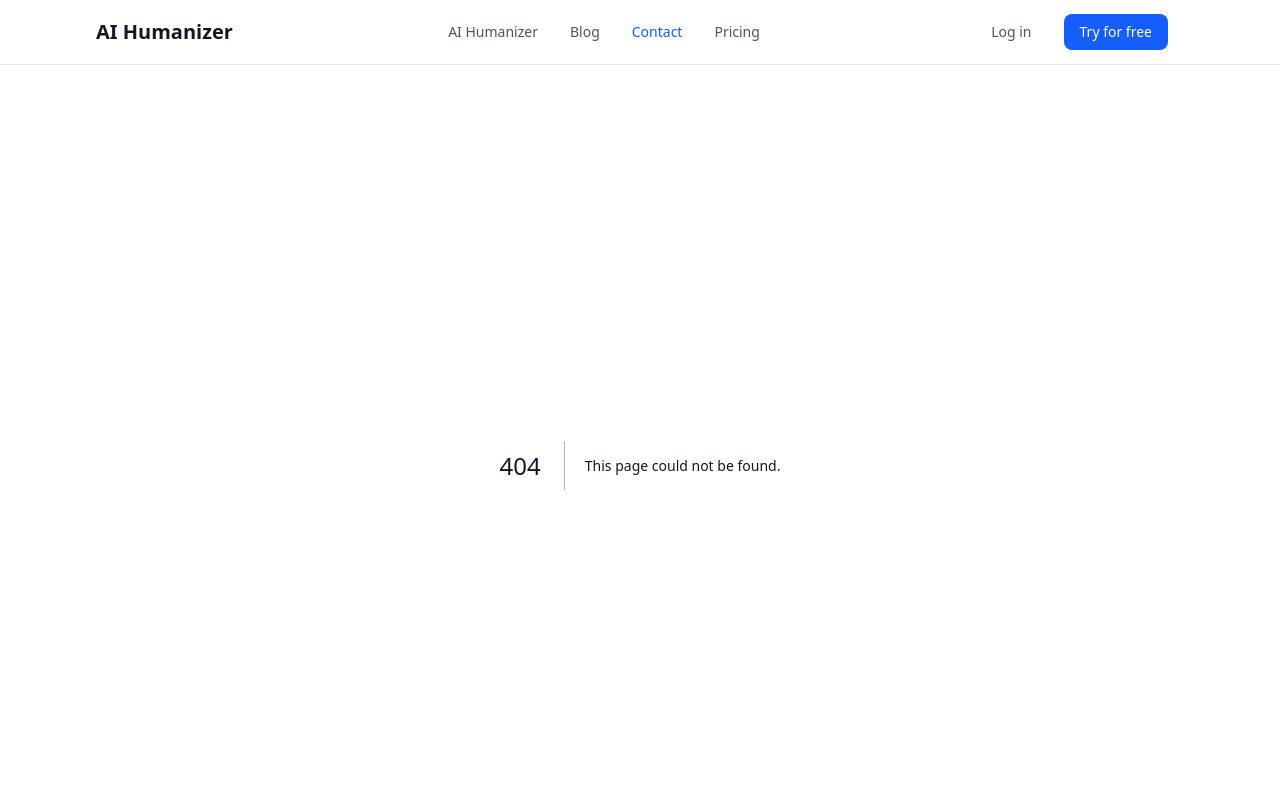
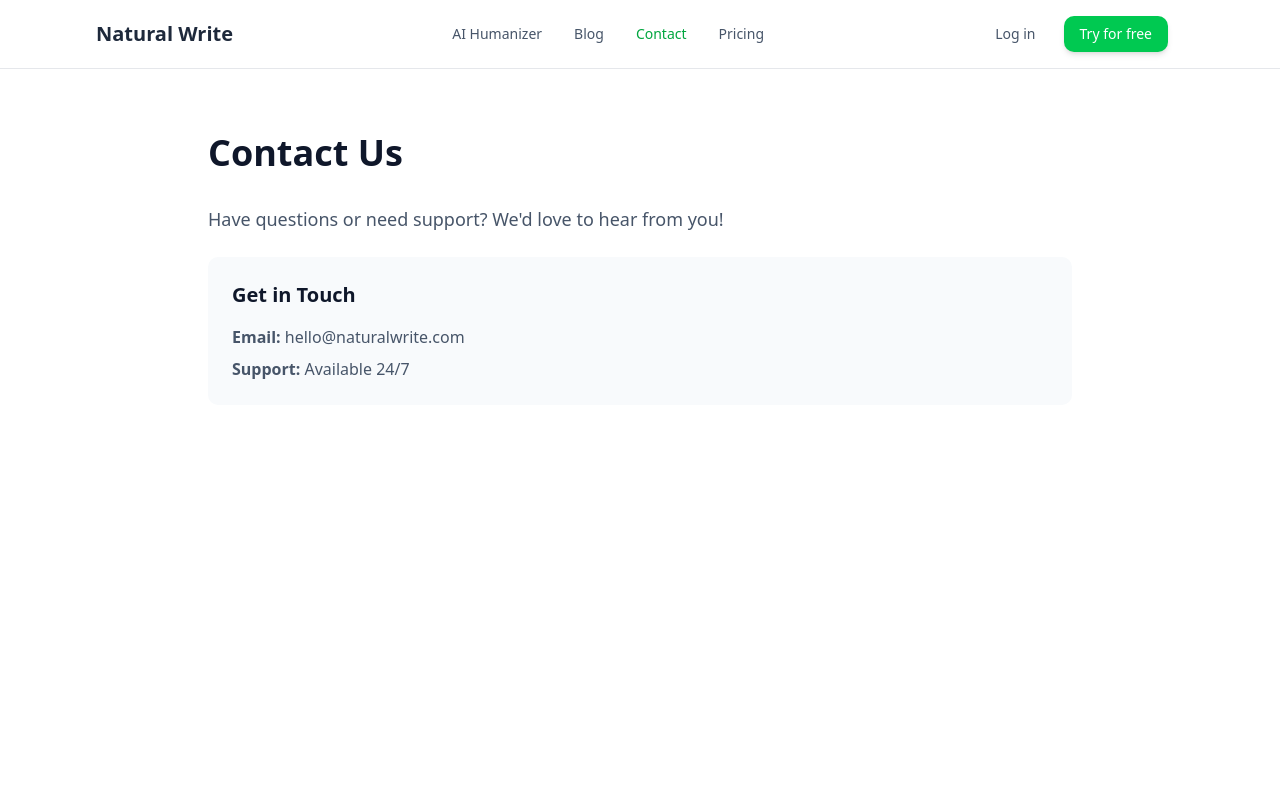
Before and after one commit to Rohitvishwakarma5133/hello, a Next.js app: page /contact in a window 1280 px wide. Before the commit this address had no page. Shown: the top 800 px of the page. Built offline with nearby package versions, Linux system fonts and the light colour scheme.

Commit message:
fixed the navigation issue and other header to make the global header

```diff
--- /dev/null
+++ b/src/app/blog/page.tsx
@@ -0,0 +1,12 @@
+export default function BlogPage() {
+  return (
+    <div className="min-h-screen bg-white">
+      <div className="max-w-4xl mx-auto px-4 py-16">
+        <h1 className="text-4xl font-bold text-slate-900 mb-8">Blog</h1>
+        <p className="text-lg text-slate-600">
+          Coming soon! Stay tuned for insights about AI humanization, writing tips, and the latest updates.
+        </p>
+      </div>
+    </div>
+  );
+}
--- /dev/null
+++ b/src/app/contact/page.tsx
@@ -0,0 +1,25 @@
+export default function ContactPage() {
+  return (
+    <div className="min-h-screen bg-white">
+      <div className="max-w-4xl mx-auto px-4 py-16">
+        <h1 className="text-4xl font-bold text-slate-900 mb-8">Contact Us</h1>
+        <div className="space-y-6">
+          <p className="text-lg text-slate-600">
+            Have questions or need support? We&apos;d love to hear from you!
+          </p>
+          <div className="bg-slate-50 rounded-lg p-6">
+            <h2 className="text-xl font-semibold text-slate-900 mb-4">Get in Touch</h2>
+            <div className="space-y-2">
+              <p className="text-slate-600">
+                <strong>Email:</strong> hello@naturalwrite.com
+              </p>
+              <p className="text-slate-600">
+                <strong>Support:</strong> Available 24/7
+              </p>
+            </div>
+          </div>
+        </div>
+      </div>
+    </div>
+  );
+}
--- a/src/app/page.tsx
+++ b/src/app/page.tsx
@@ -42,41 +42,6 @@
 
   return (
     <div className="min-h-screen bg-white">
-      {/* Header */}
-      <header className="bg-white border-b border-gray-200">
-        <div className="max-w-6xl mx-auto px-4 sm:px-6 lg:px-8">
-          <div className="flex justify-between items-center py-4">
-            <div className="flex items-center">
-              <h1 className="text-xl font-bold text-slate-800">
-                Natural Write
-              </h1>
-            </div>
-            <div className="hidden md:flex items-center space-x-8">
-              <a href="#" className="text-sm text-slate-600 hover:text-green-600 transition-colors">
-                AI Humanizer
-              </a>
-              <a href="#" className="text-sm text-slate-600 hover:text-green-600 transition-colors">
-                Blog
-              </a>
-              <a href="#" className="text-sm text-slate-600 hover:text-green-600 transition-colors">
-                Contact
-              </a>
-              <a href="/pricing" className="text-sm text-slate-600 hover:text-green-600 transition-colors">
-                Pricing
-              </a>
-            </div>
-            <div className="flex items-center space-x-4">
-              <button className="text-sm text-slate-600 hover:text-slate-800 px-3 py-2 transition-colors">
-                Log in
-              </button>
-              <button className="bg-green-500 hover:bg-green-600 text-white rounded-[10px] transition-colors focus-visible:outline-none focus-visible:ring-2 focus-visible:ring-ring focus-visible:ring-offset-2 disabled:opacity-50 disabled:pointer-events-none text-sm px-4 py-2 shadow-md">
-                Try for free
-              </button>
-            </div>
-          </div>
-        </div>
-      </header>
-
       {/* Hero Section with Integrated Text Input */}
       <section className="bg-gradient-to-t from-slate-300 to-emerald-100 py-12 px-4">
         <div className="max-w-4xl mx-auto">
--- a/src/components/AppLayout.tsx
+++ b/src/components/AppLayout.tsx
@@ -11,18 +11,14 @@
 export default function AppLayout({ children }: AppLayoutProps) {
   const pathname = usePathname();
 
-  // For home page, show full layout without header/footer to match naturalwrite.com exactly
-  if (pathname === '/') {
-    return <>{children}</>;
-  }
-
   return (
     <div className="min-h-screen flex flex-col bg-white">
       <HeaderNavigation />
       <main className="flex-1">
         {children}
       </main>
-      <Footer />
+      {/* Only show footer on non-home pages */}
+      {pathname !== '/' && <Footer />}
     </div>
   );
 }
--- a/src/components/HeaderNavigation.tsx
+++ b/src/components/HeaderNavigation.tsx
@@ -2,7 +2,6 @@
 
 import Link from 'next/link';
 import { usePathname } from 'next/navigation';
-import { Button } from '@/components/ui/button';
 import { cn } from '@/lib/utils';
 import { Menu, X } from 'lucide-react';
 import { useState } from 'react';
@@ -19,13 +18,13 @@
   const [mobileMenuOpen, setMobileMenuOpen] = useState(false);
 
   return (
-    <header className="bg-white border-b border-gray-200 sticky top-0 z-50">
+    <header className="bg-white border-b border-gray-200">
       <div className="max-w-6xl mx-auto px-4 sm:px-6 lg:px-8">
-        <div className="flex justify-between items-center h-16">
+        <div className="flex justify-between items-center py-4">
           {/* Logo/Brand */}
           <div className="flex items-center">
-            <Link href="/" className="text-xl font-bold text-gray-900">
-              AI Humanizer
+            <Link href="/" className="text-xl font-bold text-slate-800">
+              Natural Write
             </Link>
           </div>
 
@@ -38,10 +37,10 @@
                   key={item.name}
                   href={item.href}
                   className={cn(
-                    'text-sm font-medium transition-colors',
+                    'text-sm transition-colors',
                     isActive
-                      ? 'text-blue-600'
-                      : 'text-gray-600 hover:text-gray-900'
+                      ? 'text-green-600'
+                      : 'text-slate-600 hover:text-green-600'
                   )}
                 >
                   {item.name}
@@ -53,14 +52,14 @@
           {/* Auth Buttons */}
           <div className="flex items-center space-x-4">
             <Link href="/login">
-              <Button variant="ghost" className="text-gray-600 hover:text-gray-900">
+              <button className="text-sm text-slate-600 hover:text-slate-800 px-3 py-2 transition-colors">
                 Log in
-              </Button>
+              </button>
             </Link>
             <Link href="/try-free">
-              <Button className="bg-blue-600 hover:bg-blue-700 text-white">
+              <button className="bg-green-500 hover:bg-green-600 text-white rounded-[10px] transition-colors focus-visible:outline-none focus-visible:ring-2 focus-visible:ring-ring focus-visible:ring-offset-2 disabled:opacity-50 disabled:pointer-events-none text-sm px-4 py-2 shadow-md">
                 Try for free
-              </Button>
+              </button>
             </Link>
 
             {/* Mobile menu button */}
@@ -88,10 +87,10 @@
                     key={item.name}
                     href={item.href}
                     className={cn(
-                      'px-3 py-2 text-sm font-medium transition-colors',
+                      'px-3 py-2 text-sm transition-colors',
                       isActive
-                        ? 'text-blue-600'
-                        : 'text-gray-600 hover:text-gray-900'
+                        ? 'text-green-600'
+                        : 'text-slate-600 hover:text-green-600'
                     )}
                     onClick={() => setMobileMenuOpen(false)}
                   >
@@ -100,16 +99,16 @@
                 );
               })}
               <hr className="my-4" />
-              <Link href="/login" className="px-3 py-2 text-sm font-medium text-gray-600">
+              <Link href="/login" className="px-3 py-2 text-sm text-slate-600">
                 Log in
               </Link>
               <Link href="/try-free" className="mt-2">
-                <Button
-                  className="w-full bg-blue-600 hover:bg-blue-700 text-white"
+                <button
+                  className="w-full bg-green-500 hover:bg-green-600 text-white rounded-[10px] px-4 py-2 text-sm transition-colors"
                   onClick={() => setMobileMenuOpen(false)}
                 >
                   Try for free
-                </Button>
+                </button>
               </Link>
             </nav>
           </div>
```
